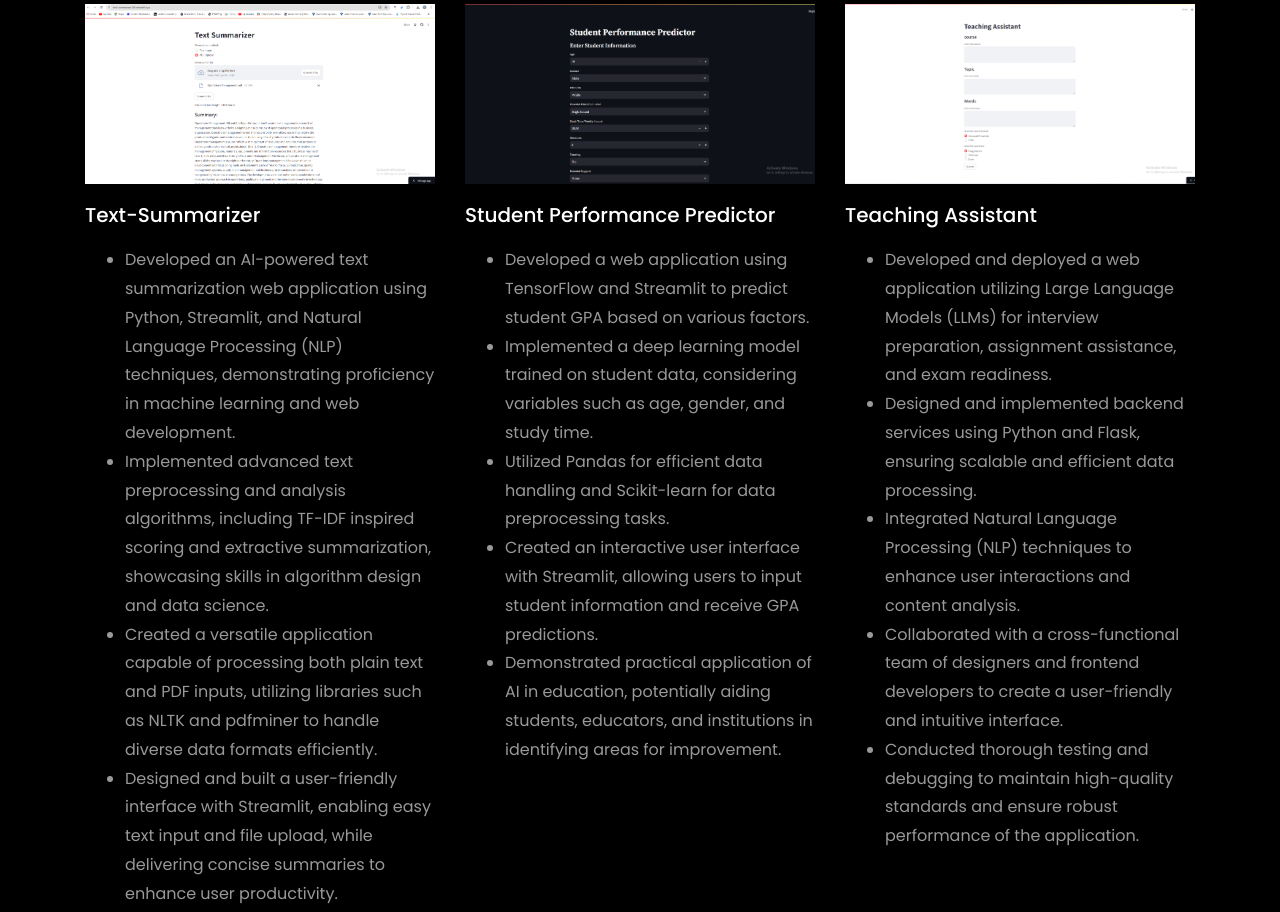
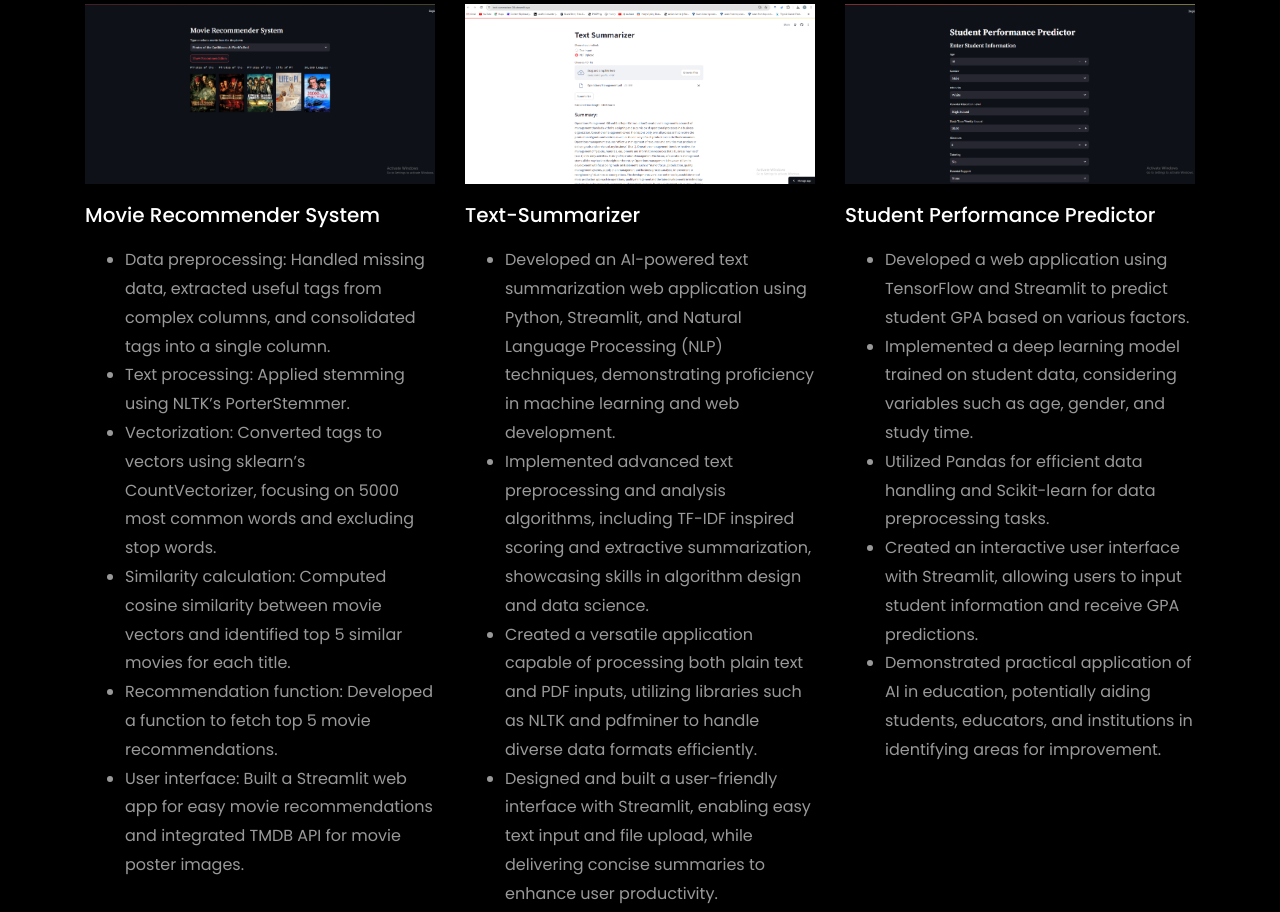
Before and after one commit to shivankarpatra04/shivankar-patra-portfolio, a plain HTML site: page index.html in a window 1280 px wide. Shown: the part 4115-5027 px from the top of the page. Drawn offline with Linux system fonts and the light colour scheme; files whose address does not match are found by name.

Commit message:
new project updated

```diff
--- a/index.html
+++ b/index.html
@@ -471,6 +471,33 @@
 			<div class="row d-flex">
 				<div class="col-md-4 d-flex ftco-animate">
 					<div class="blog-entry justify-content-end">
+						<a href="https://github.com/shivankarpatra04/movie-recommender-system"
+							class="block-20 zoom-effect"
+							style="background-image: url('images/movie-recommended-system.png');">
+						</a>
+						<div class="text mt-3 float-right d-block">
+							<h3 class="heading"><a
+									href="https://github.com/shivankarpatra04/movie-recommender-system">Movie
+									Recommender System </a></h3>
+							<ul>
+								<li> Data preprocessing: Handled missing data, extracted useful tags from complex
+									columns, and consolidated tags into a
+									single column.</li>
+								<li>Text processing: Applied stemming using NLTK’s PorterStemmer.</li>
+								<li>Vectorization: Converted tags to vectors using sklearn’s CountVectorizer, focusing
+									on 5000 most common words and excluding stop words.</li>
+								<li>Similarity calculation: Computed cosine similarity between movie vectors and
+									identified top 5 similar movies for each title.</li>
+								<li>Recommendation function: Developed a function to fetch top 5 movie recommendations.
+								</li>
+								<li>User interface: Built a Streamlit web app for easy movie recommendations and
+									integrated TMDB API for movie poster images.</li>
+							</ul>
+						</div>
+					</div>
+				</div>
+				<div class="col-md-4 d-flex ftco-animate">
+					<div class="blog-entry justify-content-end">
 						<a href="https://github.com/shivankarpatra04/text-summarizer" class="block-20 zoom-effect"
 							style="background-image: url('images/text-summarizer.png');">
 						</a>
@@ -494,6 +521,7 @@
 						</div>
 					</div>
 				</div>
+
 				<div class="col-md-4 d-flex ftco-animate">
 					<div class="blog-entry justify-content-end">
 						<a href="https://github.com/shivankarpatra04/student_performance_predictor"
```
Also changed, not shown: images/movie-recommended-system.png (added).
